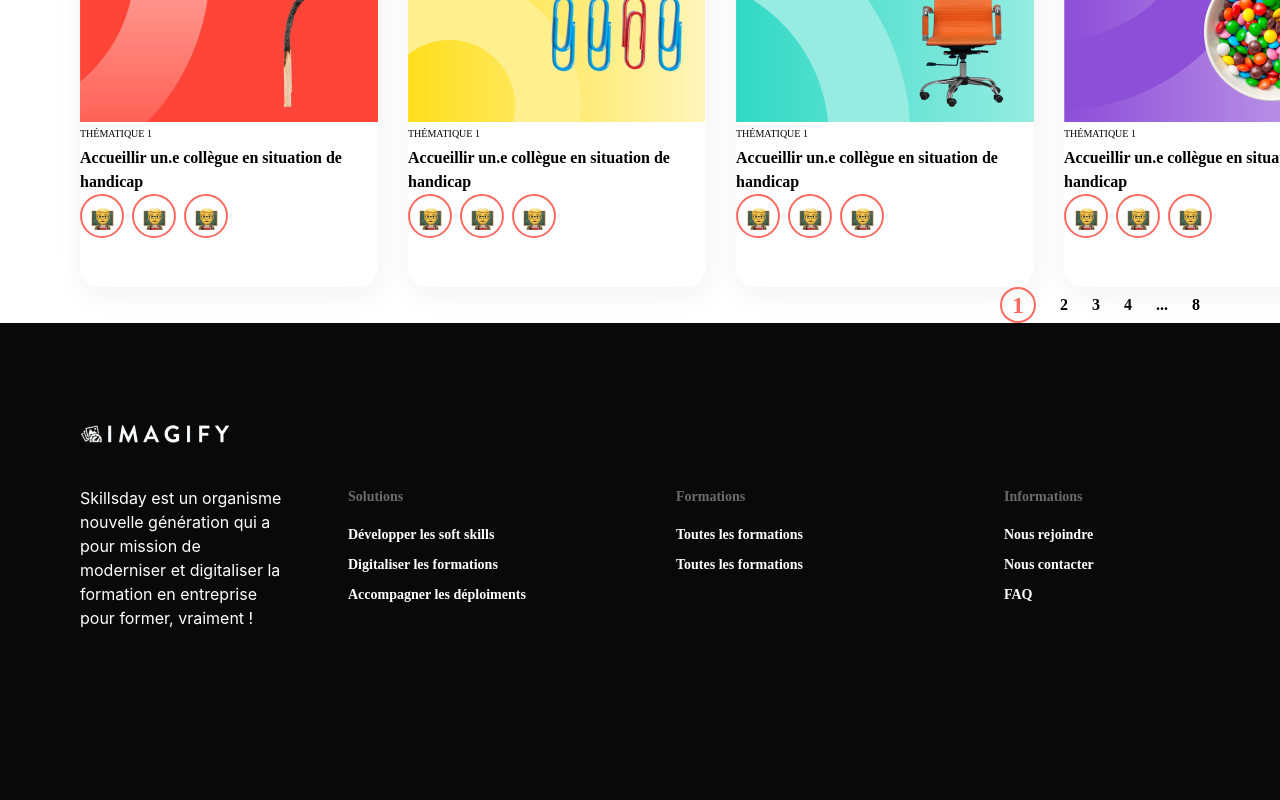
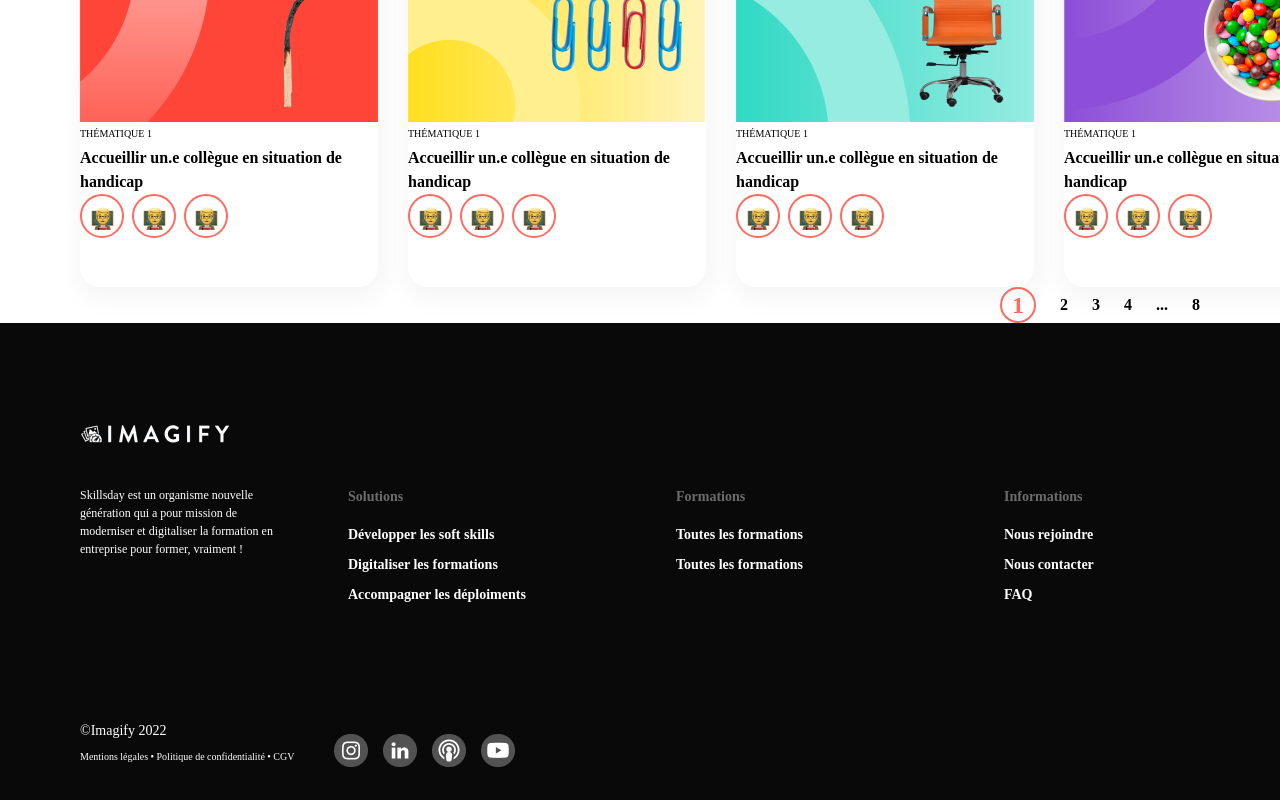
Before and after one commit to IIM-Coding-Digital-Innovation/framework-front-end-a2dw2-zhang_parisot, a Vue app: page / in a window 1280 px wide. Shown: the part 1895-2695 px from the top of the page. Built offline with nearby package versions, Linux system fonts and the light colour scheme.

Commit message:
🎉footer

```diff
--- a/src/components/footer/footerBot.vue
+++ b/src/components/footer/footerBot.vue
@@ -3,7 +3,16 @@ defineProps()
 </script>
 
 <template>
-<div class="flex">
-
+<div class="flex ">
+    <div>
+        <p class="ml-[80px] pt-[106px] font-normal text-sm leading-[22px] font-['Poppins']">©Imagify 2022</p>
+        <p class="ml-[80px] pt-[6px] leading-[18px] font-['Poppins'] font-normal text-[10px]">Mentions légales • Politique de confidentialité • CGV</p>
+    </div>
+    <div class="flex mt-[120px] ml-[40px]">
+        <img class="w-[34px] h-[33px]" src="img/footer/footer_instagram.png" alt="">
+        <img class="ml-[15px] w-[34px] h-[33px]" src="img/footer/footer_linkedin.png" alt="">
+        <img class="ml-[15px] w-[34px] h-[33px]" src="img/footer/footer_podcast.png" alt="">
+        <img class="ml-[15px] w-[34px] h-[33px]" src="img/footer/footer_youtube.png" alt="">
+    </div>
 </div>
 </template>
--- a/src/components/footer/footerTop.vue
+++ b/src/components/footer/footerTop.vue
@@ -6,7 +6,7 @@ defineProps()
 <template>
 <div class="flex ml-[80px]">
     <div class="w-[208px] h-[90px] mr-6">
-        <p>Skillsday est un organisme nouvelle génération qui a pour mission de moderniser et digitaliser la formation en entreprise pour former, vraiment !</p>
+        <p class="text-xs font-normal leading-[18px] font-['Poppins']">Skillsday est un organisme nouvelle génération qui a pour mission de moderniser et digitaliser la formation en entreprise pour former, vraiment !</p>
     </div>
     <bloctxtfooter title="Solutions" txt1="Développer les soft skills" txt2="Digitaliser les formations" txt3="Accompagner les déploiments" />
     <bloctxtfooter title="Formations" txt1="Toutes les formations" txt2="Toutes les formations" txt3="" />
```
